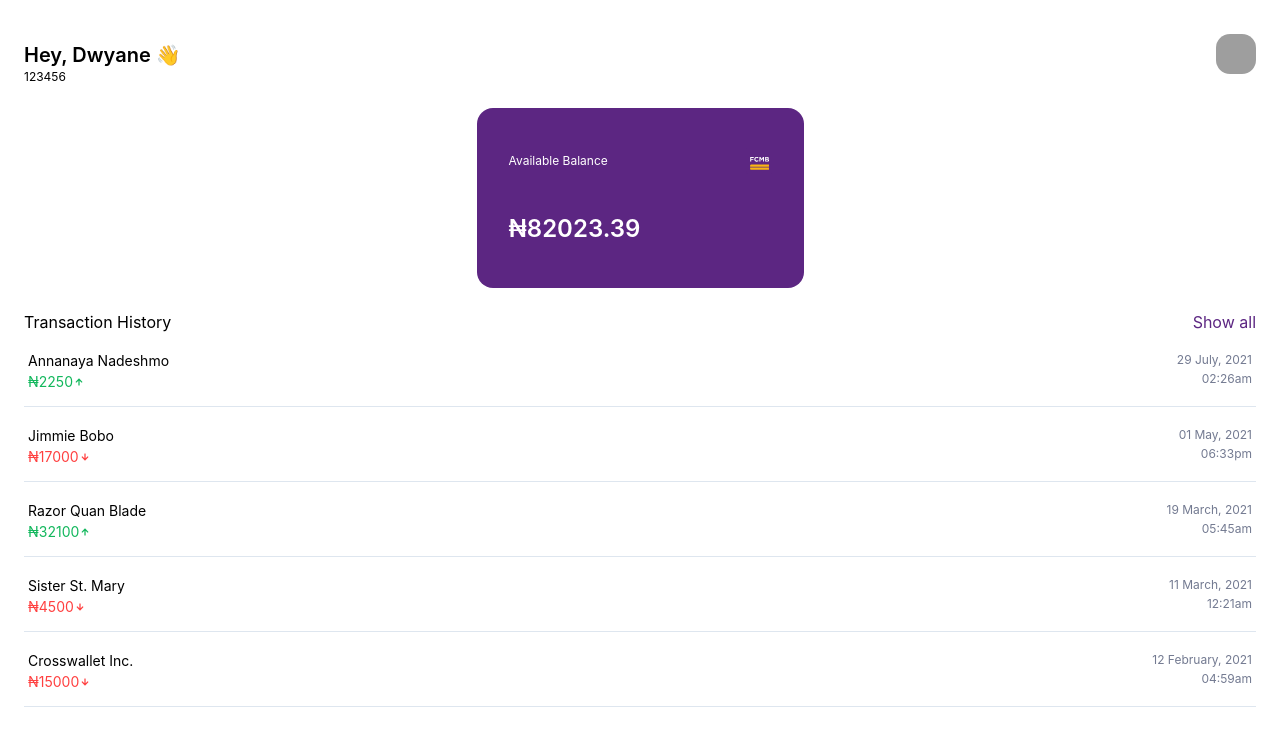
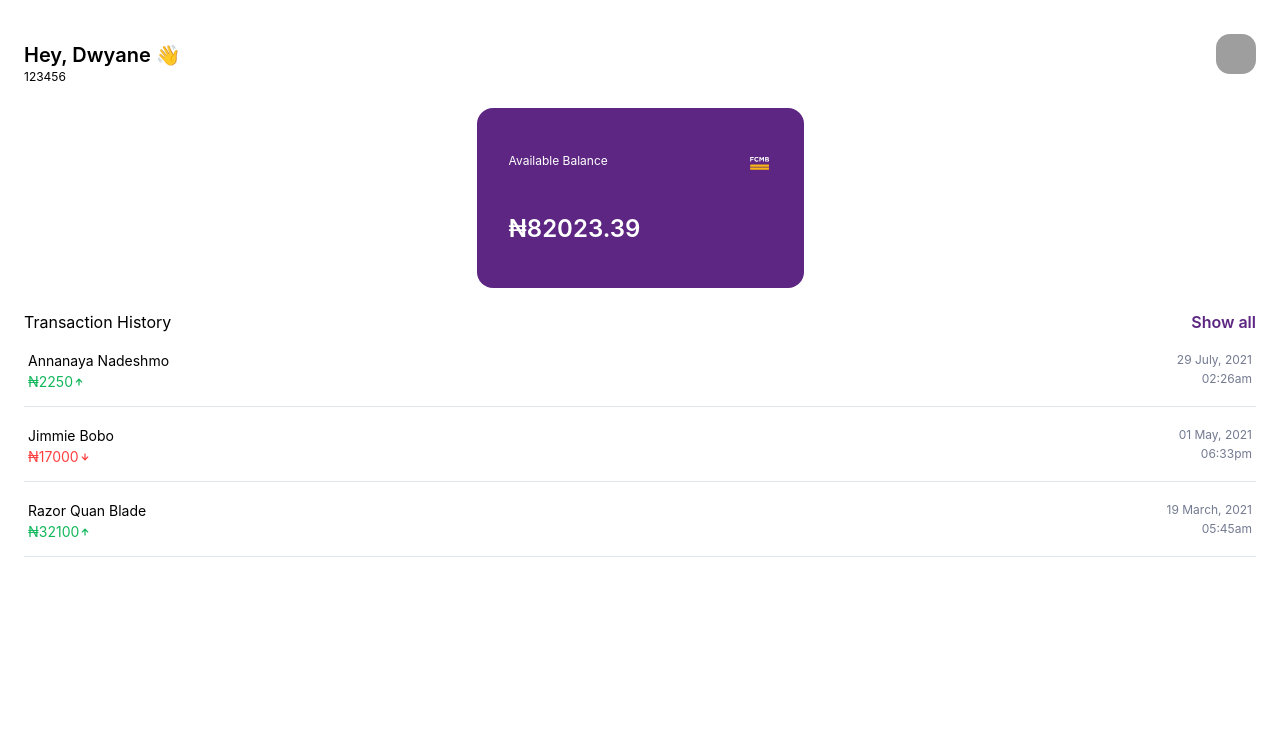
Before and after one commit to juanhart1/okra-take-home-assessment, a Next.js app: page /account-overview in a window 1280 px wide. Shown: the top 746 px of the page. Built offline with nearby package versions, Linux system fonts and the light colour scheme; grey boxes are pictures that could not be loaded.

Commit message:
Updated logic for Show All button and implemented styling per mocks

```diff
--- a/src/components/TransactionHistory/TransactionHistory.js
+++ b/src/components/TransactionHistory/TransactionHistory.js
@@ -1,3 +1,4 @@
+import {useState} from 'react';
 import styled, { css } from 'styled-components';
 import { useRouter } from 'next/router';
 import { FaArrowDown, FaArrowUp } from 'react-icons/fa';
@@ -17,9 +18,12 @@ const TransactionHistoryText = styled.p`
   margin: 0;
 `;
 
+const ShowAllButton = styled.button``;
+
 const ShowAllText = styled.p`
   margin: 0;
   color: #5C2682;
+  font-weight: 600;
 `;
 
 const TransactionDetails = styled.div``;
@@ -28,6 +32,8 @@ const DetailsList = styled.ul`
   padding: 0;
   margin: 0;
   list-style-type: none;
+  height: 225px;
+  overflow: ${({ showAll }) => showAll ? 'visible' : 'hidden'};
 `;
 
 const DetailListItem = styled.li`
@@ -107,14 +113,19 @@ const DetailListItems = () => {
 // UI Components
 
 export default function TransactionHistory({ ...rest }) {
+  const [showAll, setShowAll] = useState(false);
+  const toggleShowAll = () => setShowAll(!showAll);
+
   return (
     <Wrapper {...rest}>
       <ListLabels>
         <TransactionHistoryText> Transaction History </TransactionHistoryText>
-        <ShowAllText> Show all </ShowAllText>
+        <ShowAllButton onClick={toggleShowAll}>
+          <ShowAllText> Show all </ShowAllText>
+        </ShowAllButton>
       </ListLabels>
       <TransactionDetails>
-        <DetailsList>
+        <DetailsList showAll={showAll}>
           <DetailListItems />
         </DetailsList>
       </TransactionDetails>
```
